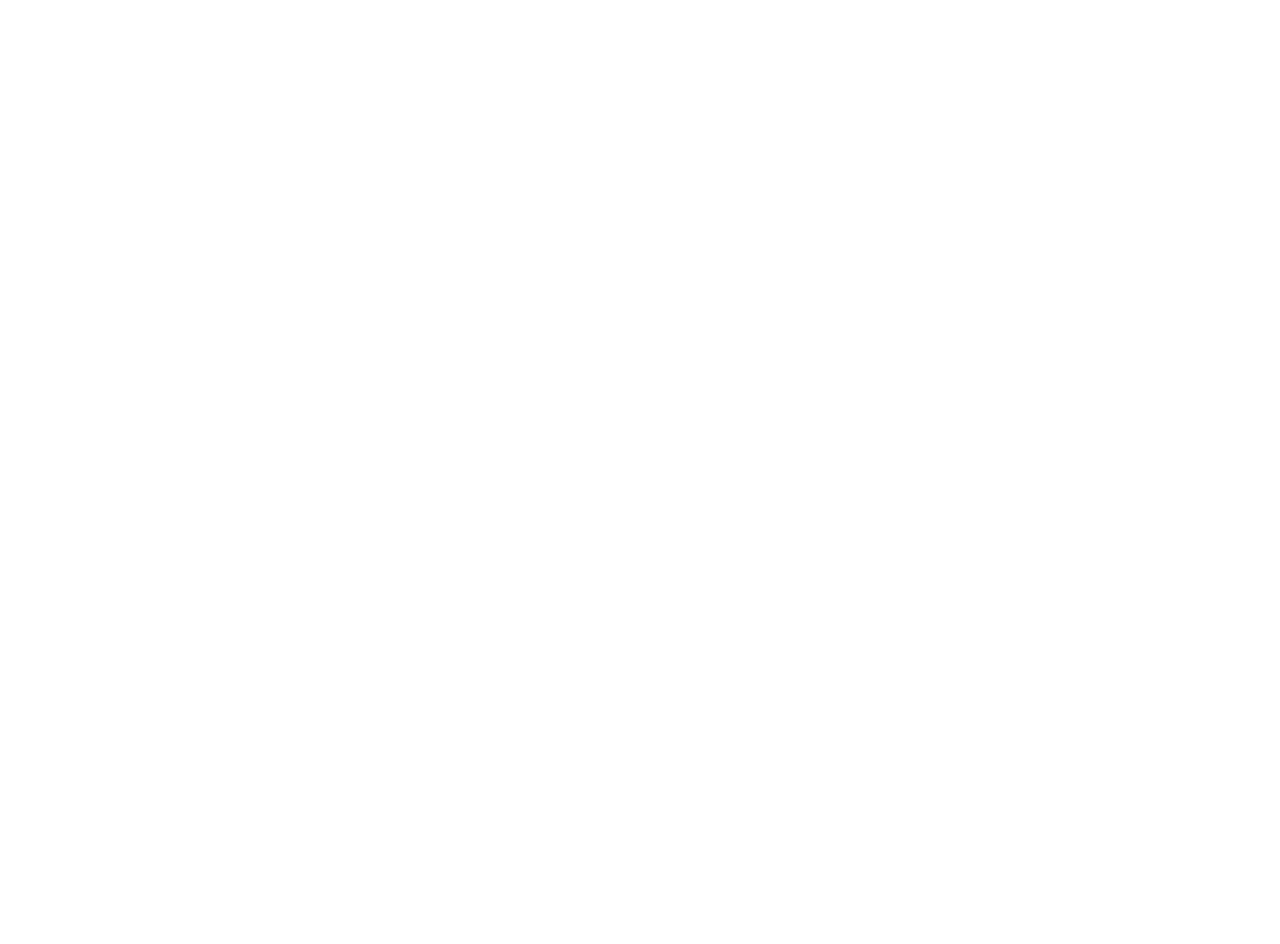
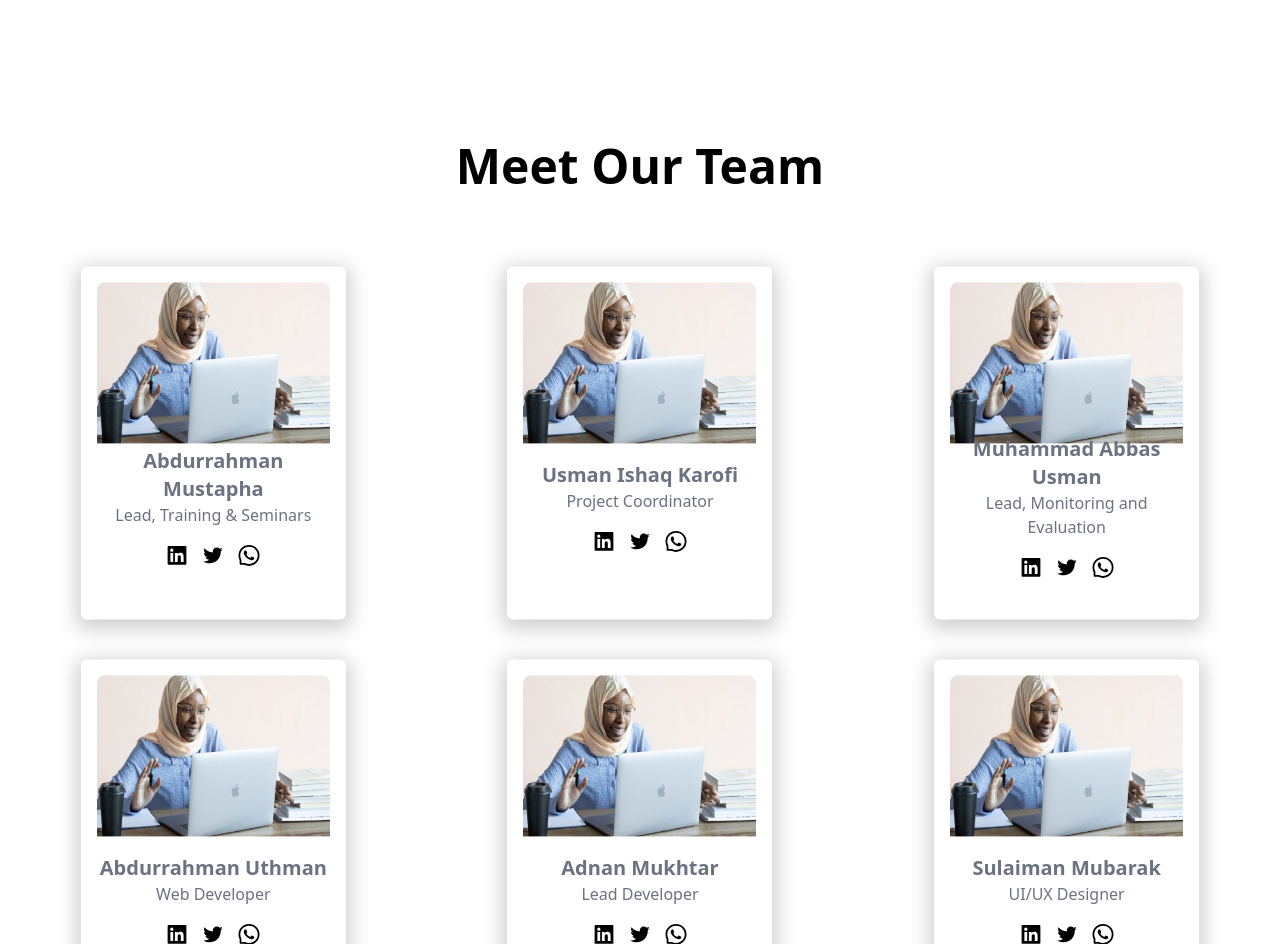
Before and after one commit to adiahn/digikat, a React (Vite) app: page / in a window 1280 px wide. Shown: the part 3180-4124 px from the top of the page. Before the commit the page ends 3054 px from the top, so only its background shows below. Built offline with nearby package versions, Linux system fonts and the light colour scheme.

Commit message:
new update

```diff
--- a/src/App.jsx
+++ b/src/App.jsx
@@ -4,6 +4,8 @@
 import Overlay from "./Overlay/Overlay"
 import About from "./About/About";
 import Project from "./Project/Project";
+import Implementation from './Implementation/Implementation';
+
 
 
 const App = () => {
@@ -14,6 +16,7 @@
       <Overlay />
       <About />
       <Project />
+      <Implementation />
     </div>
   );
 }
--- a/src/Custom.css
+++ b/src/Custom.css
@@ -29,11 +29,15 @@
  }
  .overcard img {
    width: 20rem;
-   height: 10rem;
+   height: 50%;
    flex-shrink: 0;
-  margin:auto;
+
 
  }
+
+
+
+
 
 
  @media (max-width: 768px) {
--- /dev/null
+++ b/src/Implementation/Implementation.jsx
@@ -0,0 +1,22 @@
+import React from 'react';
+import TeamCard from "./Info";
+import teamData from "./list.json";
+
+
+function Implementation() {
+  return (
+    <div className="container mx-auto over h-full">
+      <div className="text-center mt-20 mb-12 ">
+        <p className="text-[3em] font-bold text_gradient ">Meet Our Team</p>
+      </div>
+      <div className="grid grid-cols-1 md:grid-cols-3 grid-flow-row gap-y-10 place-items-center mt-[4rem] md:w-[100%] w-full m-auto">
+        {teamData.map((member, index) => (
+          <TeamCard key={index} data={member} />
+        ))}
+      </div>
+    </div>
+
+  );
+}
+
+export default Implementation;
--- /dev/null
+++ b/src/Implementation/Info.jsx
@@ -0,0 +1,29 @@
+import React from "react";
+import { AiFillLinkedin, AiOutlineTwitter, AiOutlineWhatsApp } from "react-icons/ai";
+import {motion as m} from "framer-motion";
+
+export default function Info({ data }) {
+  return (
+    <m.div className="overcard flex flex-col rounded-md "   animate={{ opacity: [0, 1] }}
+    transition={{ duration: 1, delay: 0.05 * data.id }} >
+      <img src={data.image} alt="Profile" className="h-[60%]"/>
+      <div class="flex flex-col items-center justify-center h-[40%] rounded-md">
+      <div className="text-center">
+        <div className="text-xl font-semibold text-gray-500">{data.name}</div>
+        <div className="text-gray-500">{data.role}</div>
+      </div>
+      <div className=" mt-4 flex gap-3 middle">
+        <a href={data.linkedin} className="text-2xl">
+          <AiFillLinkedin />
+        </a>
+        <a href={data.twitter} className="text-2xl">
+          <AiOutlineTwitter />
+        </a>
+        <a href={data.whatsapp} className="text-2xl">
+          <AiOutlineWhatsApp />
+        </a>
+      </div>
+      </div>
+    </m.div>
+  );
+}
--- /dev/null
+++ b/src/Implementation/list.json
@@ -0,0 +1,51 @@
+
+[
+  {
+    "image": "/caro_img.png",
+    "name": "Abdurrahman Mustapha",
+    "role": "Lead, Training & Seminars",
+    "linkedin": "https://www.linkedin.com/johndoe",
+    "twitter": "https://twitter.com/johndoe",
+    "whatsapp": "https://wa.me/1234567890"
+  },
+  {
+    "image": "/caro_img.png",
+    "name": "Usman Ishaq Karofi",
+    "role": "Project Coordinator",
+    "linkedin": "https://www.linkedin.com/johndoe",
+    "twitter": "https://twitter.com/johndoe",
+    "whatsapp": "https://wa.me/1234567890"
+  },
+  {
+    "image": "/caro_img.png",
+    "name": "Muhammad Abbas Usman",
+    "role": "Lead, Monitoring and Evaluation",
+    "linkedin": "https://www.linkedin.com/johndoe",
+    "twitter": "https://twitter.com/johndoe",
+    "whatsapp": "https://wa.me/1234567890"
+  },
+  {
+    "image": "/caro_img.png",
+    "name": "Abdurrahman  Uthman",
+    "role": "Web Developer",
+    "linkedin": "https://www.linkedin.com/johndoe",
+    "twitter": "https://twitter.com/johndoe",
+    "whatsapp": "https://wa.me/1234567890"
+  },
+  {
+    "image": "/caro_img.png",
+    "name": "Adnan Mukhtar",
+    "role": "Lead Developer",
+    "linkedin": "https://www.linkedin.com/johndoe",
+    "twitter": "https://twitter.com/johndoe",
+    "whatsapp": "https://wa.me/1234567890"
+  },
+  {
+    "image": "/caro_img.png",
+    "name": "Sulaiman Mubarak",
+    "role": "UI/UX Designer",
+    "linkedin": "https://www.linkedin.com/johndoe",
+    "twitter": "https://twitter.com/johndoe",
+    "whatsapp": "https://wa.me/1234567890"
+  }
+  ]
--- a/src/Project/Project.jsx
+++ b/src/Project/Project.jsx
@@ -4,7 +4,7 @@
 const Project = () =>  {
     return(
       <section>
-        <div className="text-[black] w-full px-4">
+        <div className="text-[black] w-full px-4 bg-indigo-100">
           <div className="flex flex-col justiy-center items-center m-auto md:w-1/2">
             <h1 className="text-black font-bold text-2xl">OUR SERVICES</h1>
             <div className="w-[3rem] h-[2px] bg-black my-5"></div>
```
